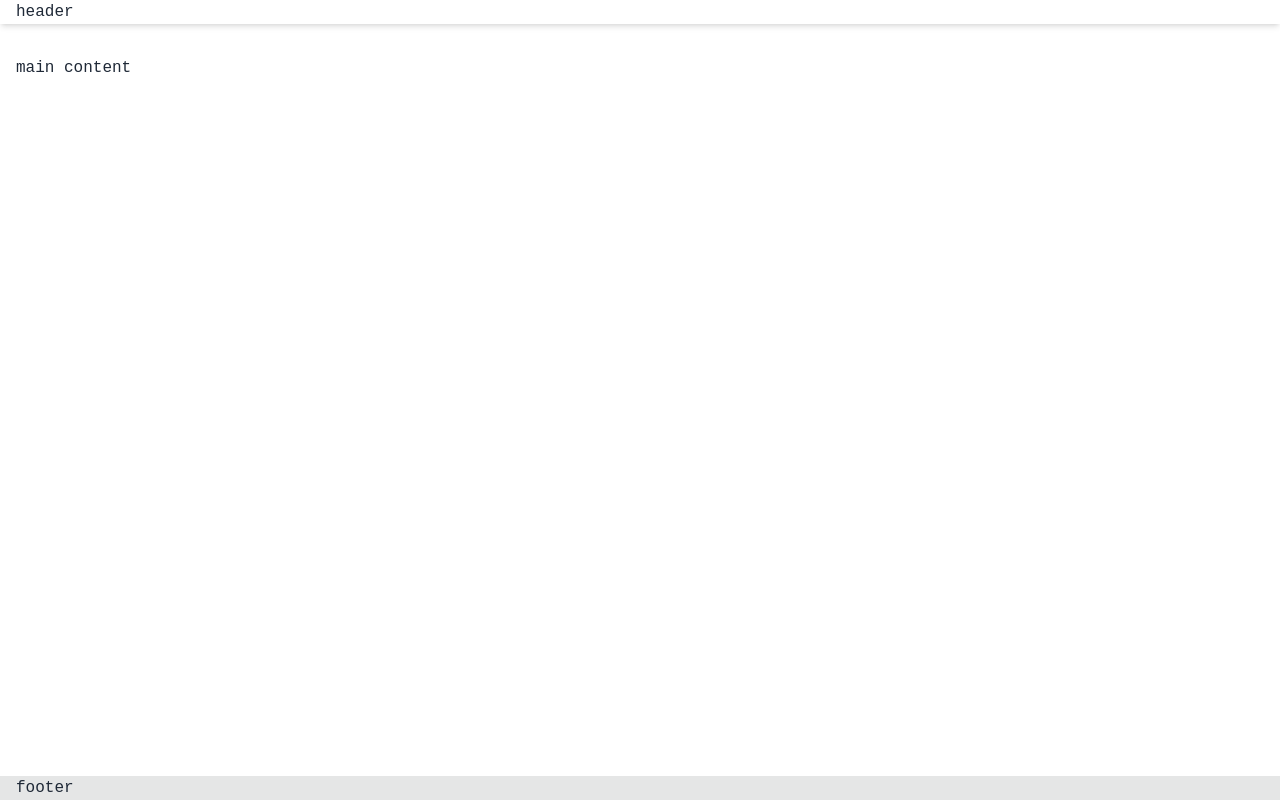
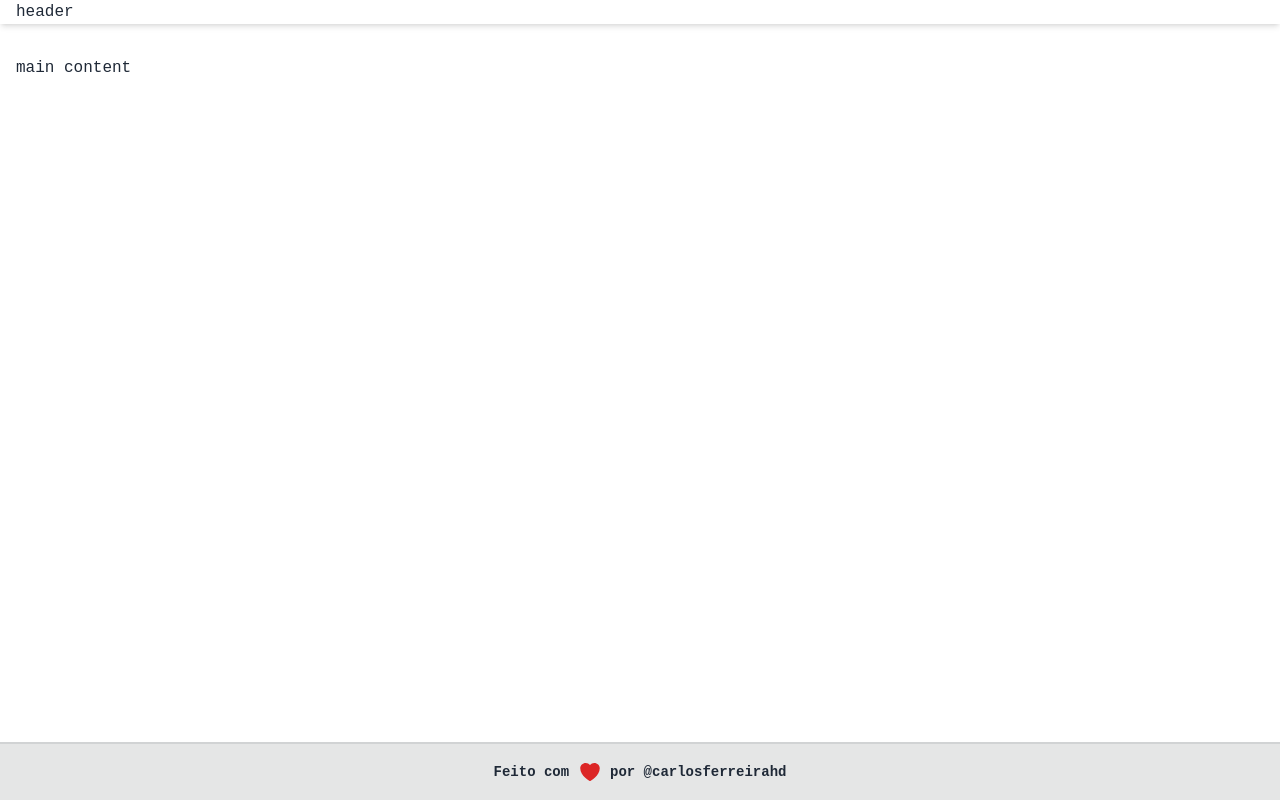
Before and after one commit to carlosferreirahd/pokedex-webapp, a React (Vite) app: page / in a window 1280 px wide. Built offline with nearby package versions, Linux system fonts and the light colour scheme.

Commit message:
feat: dev credits in footer

```diff
--- a/src/components/layout/footer.tsx
+++ b/src/components/layout/footer.tsx
@@ -1,9 +1,34 @@
+import HeartIcon from "@components/ui/icons/heart";
+
 export function Footer() {
 
   return (
     <footer className="w-full bg-base-300 text-base-content">
+      <hr className="divider m-0 border-none h-auto" />
       <div className="container">
-        footer
+        <div className="footer footer-center p-4">
+          <aside className="font-semibold">
+            <p>
+              Feito com
+              {" "}
+              <HeartIcon
+                className="inline-block align-middle size-6 text-red-600"
+                aria-label="amor"
+              />
+              {" "}
+              por
+              {" "}
+              <a
+                className="link link-hover hover:link-primary"
+                href="https://github.com/carlosferreirahd"
+                target="_blank"
+                rel="noopener noreferrer"
+              >
+                @carlosferreirahd
+              </a>
+            </p>
+          </aside>
+        </div>
       </div>
     </footer>
   );
--- /dev/null
+++ b/src/components/ui/icons/heart.tsx
@@ -0,0 +1,8 @@
+const HeartIcon = ({ ...props }) => (
+  <svg {...props} xmlns="http://www.w3.org/2000/svg" viewBox="0 0 24 24" fill="currentColor">
+    <path d="m11.645 20.91-.007-.003-.022-.012a15.247 15.247 0 0 1-.383-.218 25.18 25.18 0 0 1-4.244-3.17C4.688 15.36 2.25 12.174 2.25 8.25 2.25 5.322 4.714 3 7.688 3A5.5 5.5 0 0 1 12 5.052 5.5 5.5 0 0 1 16.313 3c2.973 0 5.437 2.322 5.437 5.25 0 3.925-2.438 7.111-4.739 9.256a25.175 25.175 0 0 1-4.244 3.17 15.247 15.247 0 0 1-.383.219l-.022.012-.007.004-.003.001a.752.752 0 0 1-.704 0l-.003-.001Z" />
+  </svg>
+
+);
+
+export default HeartIcon;
```
